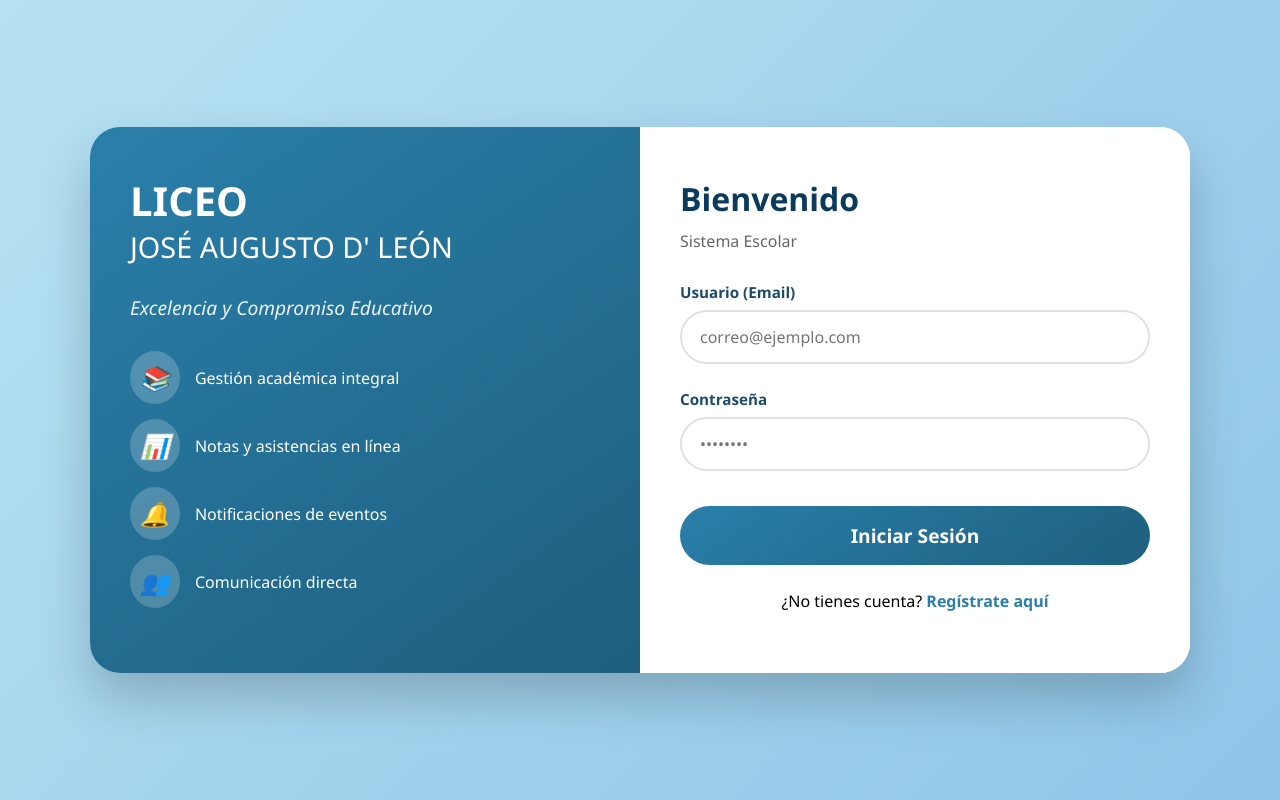
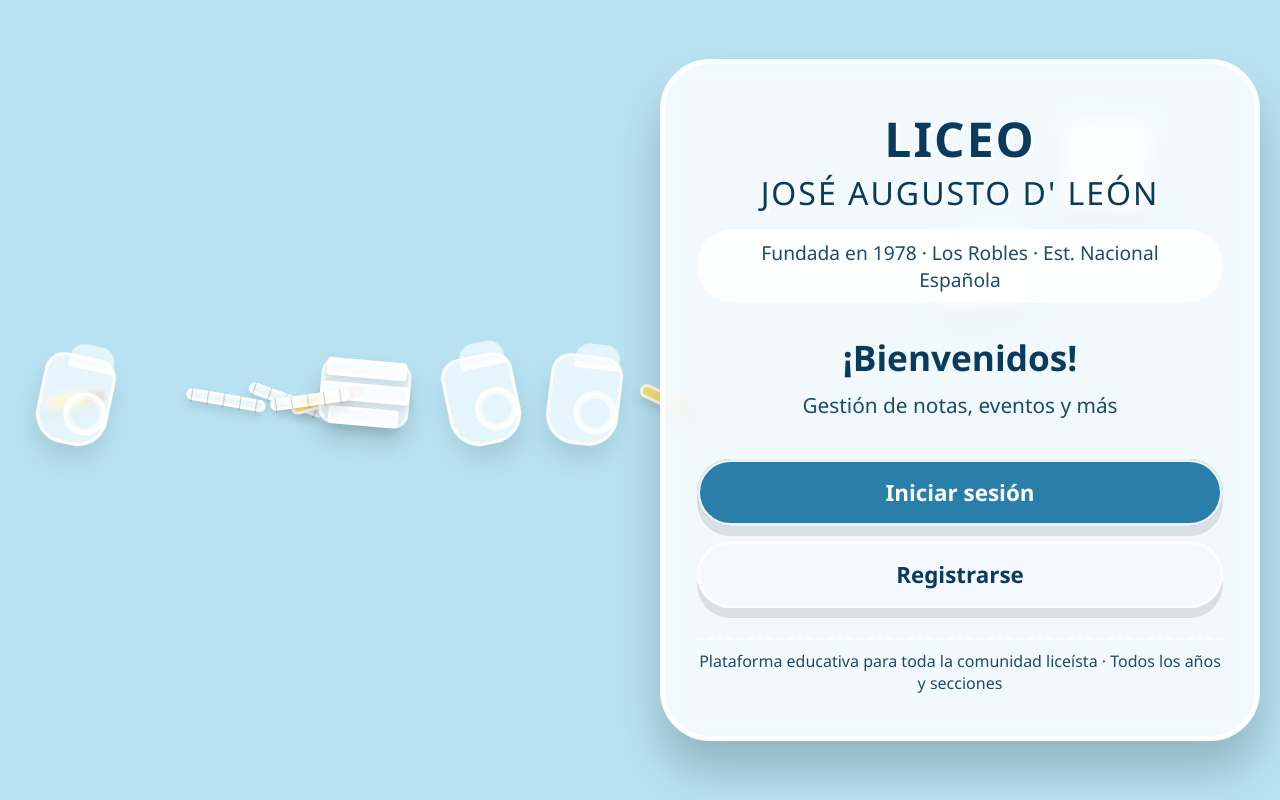
Before and after one commit to jm8000559-eng/Liceo-Jos-Augusto-D-Le-n-, a website: page interfaz/login.html in a window 1280 px wide. Drawn offline with Linux system fonts and the light colour scheme.

Commit message:
Update login.html

```diff
--- a/interfaz/login.html
+++ b/interfaz/login.html
@@ -3,7 +3,7 @@
 <head>
     <meta charset="UTF-8">
     <meta name="viewport" content="width=device-width, initial-scale=1.0">
-    <title>Iniciar Sesión - Liceo José Augusto D' León</title>
+    <title>Liceo José Augusto D' León</title>
     <style>
         * {
             margin: 0;
@@ -14,252 +14,291 @@
 
         body {
             min-height: 100vh;
-            background: linear-gradient(135deg, #b8e2f2 0%, #8fc5e8 100%);
+            background-color: #b8e2f2;
             display: flex;
             align-items: center;
             justify-content: center;
             padding: 20px;
+            position: relative;
+            overflow-x: hidden;
         }
 
-        .container {
-            display: flex;
-            max-width: 1100px;
-            width: 100%;
-            background-color: rgba(255, 255, 255, 0.9);
-            backdrop-filter: blur(10px);
-            border-radius: 30px;
-            overflow: hidden;
-            box-shadow: 0 25px 50px rgba(0, 0, 0, 0.2);
+        /* Elementos decorativos */
+        .decor-element {
+            position: absolute;
+            background-color: rgba(255, 255, 255, 0.6);
+            box-shadow: 0 15px 25px rgba(0, 0, 0, 0.15), 0 0 0 3px rgba(255, 255, 255, 0.8) inset;
+            backdrop-filter: blur(3px);
+            border-radius: 15px;
+            transform: rotate(var(--rot, 0deg));
+            z-index: 0;
         }
 
-        /* Panel izquierdo con información del liceo */
-        .info-panel {
-            background: linear-gradient(145deg, #2a7faa, #1e5f7e);
-            color: white;
-            padding: 50px 40px;
-            flex: 1;
+        /* Lápices */
+        .pencil {
+            width: 70px;
+            height: 14px;
+            background: linear-gradient(90deg, #f9e076 0%, #f9e076 70%, #c0a85d 70%, #c0a85d 80%, #e67e22 80%);
+            border-radius: 25px;
+            box-shadow: 0 6px 10px rgba(0,0,0,0.1), 0 0 0 3px rgba(255,255,255,0.9) inset;
+            position: relative;
+        }
+        .pencil::after {
+            content: '';
+            position: absolute;
+            width: 10px;
+            height: 14px;
+            background: #2c3e50;
+            right: -5px;
+            top: 0;
+            border-radius: 3px;
+            box-shadow: 0 0 0 3px rgba(255,255,255,0.9) inset;
+        }
+
+        /* Mochilas */
+        .backpack {
+            width: 90px;
+            height: 90px;
+            background: rgba(255, 255, 255, 0.65);
+            border-radius: 20px 20px 30px 30px;
+            box-shadow: 0 15px 25px rgba(0,0,0,0.1), 0 0 0 3px rgba(255,255,255,0.9) inset;
+            position: relative;
+        }
+        .backpack::before {
+            content: '';
+            position: absolute;
+            width: 45px;
+            height: 25px;
+            background: rgba(255, 255, 255, 0.6);
+            top: -12px;
+            left: 22px;
+            border-radius: 15px 15px 0 0;
+            box-shadow: 0 -5px 0 rgba(255,255,255,0.8) inset;
+        }
+        .backpack::after {
+            content: '';
+            position: absolute;
+            width: 35px;
+            height: 35px;
+            border: 4px solid rgba(255,255,255,0.9);
+            border-radius: 50%;
+            bottom: 12px;
+            left: 27px;
+            box-shadow: 0 0 0 3px rgba(255,255,255,0.6) inset;
+        }
+
+        /* Libros apilados */
+        .books {
             display: flex;
             flex-direction: column;
-            justify-content: center;
+            align-items: center;
+            gap: 6px;
+        }
+        .book {
+            width: 80px;
+            height: 18px;
+            background: rgba(255, 255, 255, 0.75);
+            border-radius: 4px;
+            box-shadow: 0 6px 10px rgba(0,0,0,0.1), 0 0 0 3px rgba(255,255,255,0.9) inset;
+        }
+        .book:nth-child(2) { width: 90px; }
+        .book:nth-child(3) { width: 70px; }
+        .book:nth-child(4) { width: 60px; }
+
+        /* Reglas */
+        .ruler {
+            width: 100px;
+            height: 12px;
+            background: rgba(255, 255, 255, 0.7);
+            border-radius: 20px;
+            box-shadow: 0 6px 10px rgba(0,0,0,0.1), 0 0 0 3px rgba(255,255,255,0.9) inset;
+            position: relative;
+        }
+        .ruler::after {
+            content: '▏▏▏▏▏';
+            position: absolute;
+            font-size: 12px;
+            color: rgba(0,0,0,0.2);
+            left: 5px;
+            top: -2px;
+            letter-spacing: 8px;
         }
 
-        .info-panel h1 {
-            font-size: 2.5rem;
-            margin-bottom: 10px;
-            line-height: 1.2;
+        /* Posiciones */
+        .decor1 { top: 5%; left: 2%; --rot: -8deg; }
+        .decor2 { bottom: 10%; right: 3%; --rot: 12deg; }
+        .decor3 { top: 15%; right: 10%; --rot: 3deg; }
+        .decor4 { bottom: 20%; left: 8%; --rot: 20deg; }
+        .decor5 { top: 60%; left: 5%; --rot: -15deg; }
+        .decor6 { bottom: 5%; left: 20%; --rot: 7deg; }
+        .decor7 { top: 30%; right: 20%; --rot: -5deg; }
+        .decor8 { bottom: 40%; right: 15%; --rot: 10deg; }
+        .decor9 { top: 70%; left: 15%; --rot: 25deg; }
+        .decor10 { bottom: 60%; right: 5%; --rot: -12deg; }
+        .decor11 { top: 45%; left: 25%; --rot: 5deg; }
+        .decor12 { bottom: 75%; right: 25%; --rot: -8deg; }
+
+        /* Tarjeta principal */
+        .main-card {
+            background-color: rgba(255, 255, 255, 0.8);
+            backdrop-filter: blur(10px);
+            border-radius: 50px;
+            padding: 45px 35px;
+            max-width: 600px;
+            width: 100%;
+            box-shadow: 0 30px 45px rgba(0, 0, 0, 0.2), 0 0 0 3px rgba(255, 255, 255, 0.9) inset;
+            z-index: 10;
+            position: relative;
+            border: 2px solid rgba(255,255,255,0.6);
         }
 
-        .info-panel h1 span {
+        .logo {
+            text-align: center;
+            margin-bottom: 30px;
+        }
+        .logo h1 {
+            font-size: 3rem;
+            font-weight: 800;
+            color: #0b3b5c;
+            text-shadow: 3px 3px 0 rgba(255,255,255,0.8);
+            letter-spacing: 2px;
+        }
+        .logo h1 span {
             display: block;
-            font-size: 1.8rem;
+            font-size: 2rem;
             font-weight: 400;
-            margin-top: 5px;
+        }
+        .logo p {
+            font-size: 1.2rem;
+            color: #1e4a6b;
+            background: rgba(255,255,255,0.6);
+            display: inline-block;
+            padding: 10px 25px;
+            border-radius: 60px;
+            margin-top: 15px;
+            font-weight: 500;
+            backdrop-filter: blur(4px);
+            box-shadow: 0 3px 0 rgba(255,255,255,0.8) inset;
         }
 
-        .info-panel .slogan {
-            font-size: 1.2rem;
-            margin: 20px 0 30px;
-            opacity: 0.9;
-            font-style: italic;
+        .welcome {
+            text-align: center;
+            margin-bottom: 40px;
         }
-
-        .info-panel .feature {
-            display: flex;
-            align-items: center;
-            margin-bottom: 15px;
-        }
-
-        .info-panel .feature i {
-            font-size: 1.5rem;
-            margin-right: 15px;
-            background: rgba(255,255,255,0.2);
-            padding: 10px;
-            border-radius: 50%;
-        }
-
-        /* Panel derecho con formulario */
-        .form-panel {
-            padding: 50px 40px;
-            flex: 1;
-            background: white;
-        }
-
-        .form-panel h2 {
-            font-size: 2rem;
+        .welcome h2 {
+            font-size: 2.2rem;
             color: #0b3b5c;
             margin-bottom: 10px;
         }
+        .welcome p {
+            font-size: 1.3rem;
+            color: #1e4a6b;
+        }
 
-        .form-panel .subtitle {
-            color: #666;
+        .buttons {
+            display: flex;
+            flex-direction: column;
+            gap: 15px;
             margin-bottom: 30px;
         }
-
-        .form-group {
-            margin-bottom: 25px;
+        .btn {
+            padding: 18px 22px;
+            border: none;
+            border-radius: 70px;
+            font-size: 1.4rem;
+            font-weight: 600;
+            cursor: pointer;
+            transition: all 0.3s ease;
+            text-align: center;
+            text-decoration: none;
+            display: block;
+            box-shadow: 0 10px 0 rgba(0, 0, 0, 0.1), 0 0 0 3px rgba(255,255,255,0.9) inset;
+            backdrop-filter: blur(4px);
+        }
+        .btn-primary {
+            background-color: #2a7faa;
+            color: white;
+        }
+        .btn-primary:hover {
+            background-color: #1e5f7e;
+            transform: translateY(-3px);
+            box-shadow: 0 13px 0 rgba(0, 0, 0, 0.1), 0 0 0 3px rgba(255,255,255,0.9) inset;
+        }
+        .btn-secondary {
+            background-color: #f4f9ff;
+            color: #0b3b5c;
+        }
+        .btn-secondary:hover {
+            background-color: #e0ecf9;
+            transform: translateY(-3px);
         }
 
-        label {
-            display: block;
-            margin-bottom: 8px;
+        .footer {
+            text-align: center;
+            font-size: 1rem;
             color: #1e4a6b;
-            font-weight: 600;
-            font-size: 0.95rem;
+            margin-top: 20px;
+            padding-top: 10px;
+            border-top: 2px dashed rgba(255,255,255,0.7);
         }
 
-        input {
-            width: 100%;
-            padding: 14px 18px;
-            border: 2px solid #e0e0e0;
-            border-radius: 50px;
-            font-size: 1rem;
-            transition: all 0.3s;
-            outline: none;
-        }
-
-        input:focus {
-            border-color: #2a7faa;
-            box-shadow: 0 0 0 3px rgba(42, 127, 170, 0.1);
-        }
-
-        .btn-login {
-            width: 100%;
-            padding: 16px;
-            background: linear-gradient(145deg, #2a7faa, #1e5f7e);
-            color: white;
-            border: none;
-            border-radius: 50px;
-            font-size: 1.2rem;
-            font-weight: 600;
-            cursor: pointer;
-            transition: all 0.3s;
-            margin-top: 10px;
-        }
-
-        .btn-login:hover {
-            transform: translateY(-2px);
-            box-shadow: 0 10px 20px rgba(0, 0, 0, 0.2);
-        }
-
-        .register-link {
-            text-align: center;
-            margin-top: 25px;
-        }
-
-        .register-link a {
-            color: #2a7faa;
-            text-decoration: none;
-            font-weight: 600;
-        }
-
-        .register-link a:hover {
-            text-decoration: underline;
-        }
-
-        .error {
-            color: #d32f2f;
-            text-align: center;
-            margin-top: 15px;
-            font-weight: 500;
-        }
-
-        /* Elementos decorativos (lápices, etc) opcionales */
-        @media (max-width: 768px) {
-            .container {
-                flex-direction: column;
-            }
-            .info-panel {
-                padding: 30px;
-            }
+        @media (max-width: 600px) {
+            .main-card { padding: 30px 20px; }
+            .logo h1 { font-size: 2.5rem; }
+            .logo h1 span { font-size: 1.6rem; }
+            .welcome h2 { font-size: 1.8rem; }
         }
     </style>
 </head>
 <body>
-    <div class="container">
-        <!-- Panel izquierdo con información del liceo -->
-        <div class="info-panel">
+    <!-- Elementos decorativos -->
+    <div class="decor-element pencil decor1"></div>
+    <div class="decor-element backpack decor2"></div>
+    <div class="decor-element books decor3">
+        <div class="book"></div>
+        <div class="book"></div>
+        <div class="book"></div>
+        <div class="book"></div>
+    </div>
+    <div class="decor-element ruler decor4"></div>
+    <div class="decor-element pencil decor5" style="width:90px;"></div>
+    <div class="decor-element backpack decor6"></div>
+    <div class="decor-element books decor7">
+        <div class="book"></div>
+        <div class="book"></div>
+        <div class="book"></div>
+    </div>
+    <div class="decor-element ruler decor8"></div>
+    <div class="decor-element pencil decor9"></div>
+    <div class="decor-element backpack decor10"></div>
+    <div class="decor-element books decor11">
+        <div class="book"></div>
+        <div class="book"></div>
+        <div class="book"></div>
+    </div>
+    <div class="decor-element ruler decor12"></div>
+
+    <!-- Tarjeta principal -->
+    <div class="main-card">
+        <div class="logo">
             <h1>
                 LICEO<br>
                 <span>JOSÉ AUGUSTO D' LEÓN</span>
             </h1>
-            <p class="slogan">Excelencia y Compromiso Educativo</p>
-
-            <div class="feature">
-                <i>📚</i>
-                <span>Gestión académica integral</span>
-            </div>
-            <div class="feature">
-                <i>📊</i>
-                <span>Notas y asistencias en línea</span>
-            </div>
-            <div class="feature">
-                <i>🔔</i>
-                <span>Notificaciones de eventos</span>
-            </div>
-            <div class="feature">
-                <i>👥</i>
-                <span>Comunicación directa</span>
-            </div>
+            <p>Fundada en 1978 · Los Robles · Est. Nacional Española</p>
         </div>
-
-        <!-- Panel derecho con formulario de login -->
-        <div class="form-panel">
-            <h2>Bienvenido</h2>
-            <p class="subtitle">Sistema Escolar</p>
-
-            <form id="loginForm">
-                <div class="form-group">
-                    <label>Usuario (Email)</label>
-                    <input type="email" id="email" placeholder="correo@ejemplo.com" required>
-                </div>
-
-                <div class="form-group">
-                    <label>Contraseña</label>
-                    <input type="password" id="password" placeholder="••••••••" required>
-                </div>
-
-                <button type="submit" class="btn-login">Iniciar Sesión</button>
-                <div class="error" id="errorMsg"></div>
-            </form>
-
-            <div class="register-link">
-                ¿No tienes cuenta? <a href="registro.html">Regístrate aquí</a>
-            </div>
+        <div class="welcome">
+            <h2>¡Bienvenidos!</h2>
+            <p>Gestión de notas, eventos y más</p>
+        </div>
+        <div class="buttons">
+            <!-- ESTA LÍNEA YA ESTÁ CORREGIDA -->
+            <a href="login.html" class="btn btn-primary">Iniciar sesión</a>
+            <a href="registro.html" class="btn btn-secondary">Registrarse</a>
+        </div>
+        <div class="footer">
+            Plataforma educativa para toda la comunidad liceísta · Todos los años y secciones
         </div>
     </div>
-
-    <script src="js/config.js"></script>
-    <script>
-        document.getElementById('loginForm').addEventListener('submit', async (e) => {
-            e.preventDefault();
-            const errorMsg = document.getElementById('errorMsg');
-            errorMsg.textContent = '';
-
-            const data = {
-                email: document.getElementById('email').value,
-                password: document.getElementById('password').value
-            };
-
-            try {
-                const response = await fetch(`${API_URL}/api/login`, {
-                    method: 'POST',
-                    headers: { 'Content-Type': 'application/json' },
-                    body: JSON.stringify(data)
-                });
-                const result = await response.json();
-                if (response.ok) {
-                    // Guardamos el token y datos del usuario
-                    localStorage.setItem('token', result.token);
-                    localStorage.setItem('user', JSON.stringify(result.usuario));
-                    // Redirigir al dashboard
-                    window.location.href = 'dashboard.html';
-                } else {
-                    errorMsg.textContent = result.error || 'Error en el inicio de sesión';
-                }
-            } catch (error) {
-                errorMsg.textContent = 'Error de conexión con el servidor';
-            }
-        });
-    </script>
 </body>
 </html>
```
